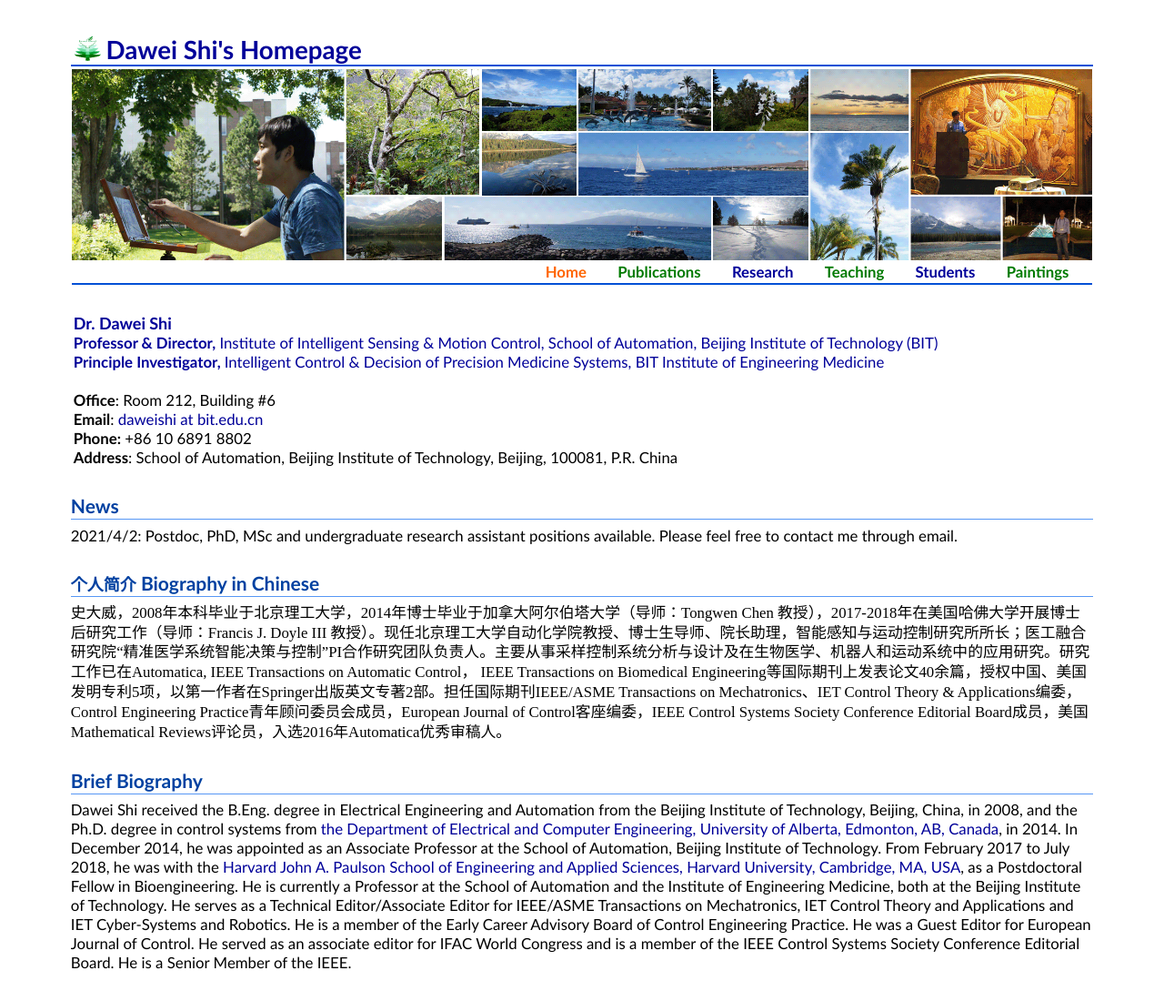
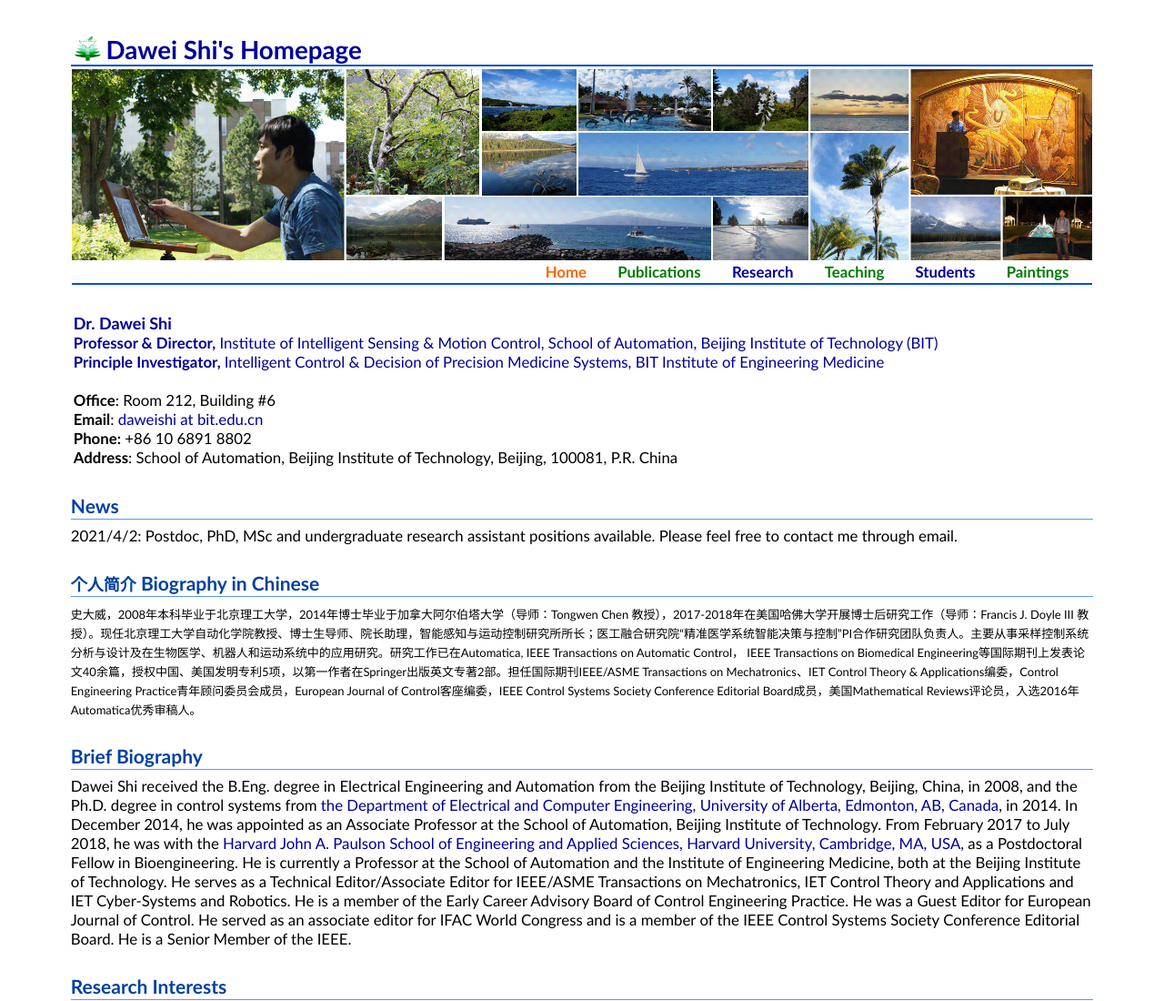
Before and after one commit to dshi1/dshi, a plain HTML site: page index.html in a window 1280 px wide. Shown: the top 1100 px of the page at 91% size. Drawn offline with Linux system fonts and the light colour scheme.

Commit message:
Update index.html

```diff
--- a/index.html
+++ b/index.html
@@ -100,9 +100,9 @@ Beijing, 100081, P.R. China<br />
 
  <h2><font size="4"; font-family="SimSun">个人简介</font> Biography in Chinese</h2>
 
-<p style="font-family:SimSun">
+<font size="2">
 史大威，2008年本科毕业于北京理工大学，2014年博士毕业于加拿大阿尔伯塔大学（导师：Tongwen Chen 教授），2017-2018年在美国哈佛大学开展博士后研究工作（导师：Francis J. Doyle III 教授）。现任北京理工大学自动化学院教授、博士生导师、院长助理，智能感知与运动控制研究所所长；医工融合研究院“精准医学系统智能决策与控制”PI合作研究团队负责人。主要从事采样控制系统分析与设计及在生物医学、机器人和运动系统中的应用研究。研究工作已在Automatica, IEEE Transactions on Automatic Control， IEEE Transactions on Biomedical Engineering等国际期刊上发表论文40余篇，授权中国、美国发明专利5项，以第一作者在Springer出版英文专著2部。担任国际期刊IEEE/ASME Transactions on Mechatronics、IET Control Theory & Applications编委，Control Engineering Practice青年顾问委员会成员，European Journal of Control客座编委，IEEE Control Systems Society Conference Editorial Board成员，美国Mathematical Reviews评论员，入选2016年Automatica优秀审稿人。
-</p>
+</font>
 
  <h2>Brief Biography</h2>
 
```
